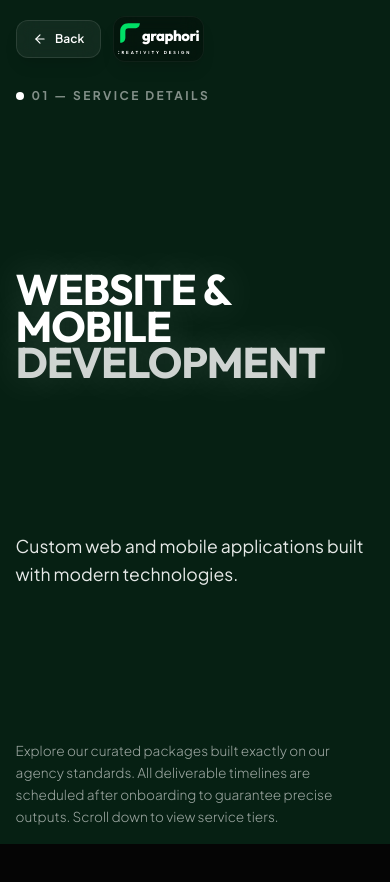
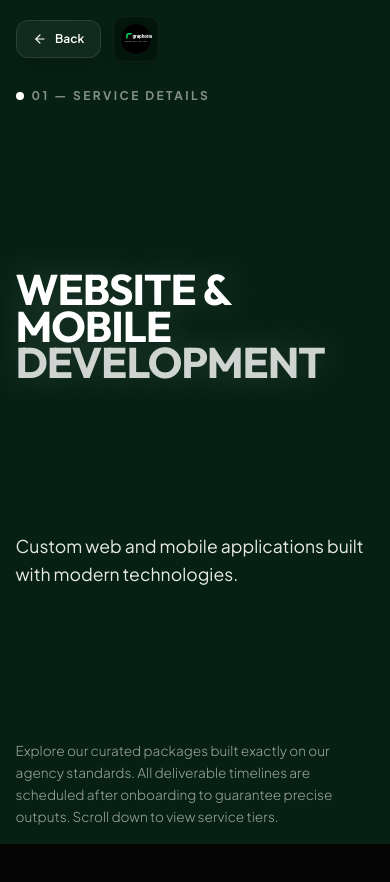
Before and after one commit to Pavitthiran-6/graphoria-moodboard, a React (Vite) app: page /services/web-mobile-development in a window 390 px wide. Shown: the top 882 px of the page. Built offline with nearby package versions, Linux system fonts and the light colour scheme.

Commit message:
feat: display exact favicon.svg image file directly in the headers

```diff
--- a/src/components/PricingPage.jsx
+++ b/src/components/PricingPage.jsx
@@ -182,41 +182,11 @@ export default function PricingPage() {
           onClick={() => navigateWithTransition('/')}
           className="flex items-center cursor-pointer group"
         >
-          <svg viewBox="90 150 370 165" className="h-14 md:h-16 w-auto transition-transform duration-300 group-hover:scale-[1.02]">
-            <g transform="translate(15, 5)">
-              {/* Green corner logo mark */}
-              <path
-                d="M 0,40 C 0,15 15,0 40,0 L 95,0 C 95,15 85,25 70,25 L 40,25 C 30,25 25,30 25,40 L 25,70 C 25,85 15,95 0,95 Z"
-                transform="translate(85, 155) scale(0.95)"
-                fill="#00DF66"
-              />
-              {/* 'graphoria' text */}
-              <text
-                x="185"
-                y="235"
-                fontFamily="'Outfit', sans-serif"
-                fontSize="68"
-                fontWeight="800"
-                fill="#ffffff"
-                letterSpacing="-2px"
-              >
-                graphoria
-              </text>
-              {/* 'CREATIVITY DESIGN' text */}
-              <text
-                x="240"
-                y="295"
-                fontFamily="'Outfit', sans-serif"
-                fontSize="20"
-                fontWeight="600"
-                fill="#ffffff"
-                letterSpacing="9px"
-                textAnchor="middle"
-              >
-                CREATIVITY DESIGN
-              </text>
-            </g>
-          </svg>
+          <img
+            src="/favicon.svg"
+            className="h-12 w-auto transition-transform duration-300 group-hover:scale-105"
+            alt="Graphoria Logo"
+          />
         </div>
 
         {/* Back Button */}
--- a/src/components/ServicePage.jsx
+++ b/src/components/ServicePage.jsx
@@ -466,43 +466,13 @@ export default function ServicePage() {
         {/* Logo Badge */}
         <div
           onClick={() => navigateWithTransition('/')}
-          className="flex items-center cursor-pointer group bg-black/30 backdrop-blur-md px-1 py-1 rounded-xl border border-white/5 shadow-lg transition-all duration-300 hover:border-white/10"
+          className="flex items-center cursor-pointer group bg-black/30 backdrop-blur-md px-1.5 py-1.5 rounded-xl border border-white/5 shadow-lg transition-all duration-300 hover:border-white/10"
         >
-          <svg viewBox="90 150 370 165" className="h-9 w-auto">
-            <g transform="translate(15, 5)">
-              {/* Green corner logo mark */}
-              <path
-                d="M 0,40 C 0,15 15,0 40,0 L 95,0 C 95,15 85,25 70,25 L 40,25 C 30,25 25,30 25,40 L 25,70 C 25,85 15,95 0,95 Z"
-                transform="translate(85, 155) scale(0.95)"
-                fill="#00DF66"
-              />
-              {/* 'graphoria' text */}
-              <text
-                x="185"
-                y="235"
-                fontFamily="'Outfit', sans-serif"
-                fontSize="68"
-                fontWeight="800"
-                fill="#ffffff"
-                letterSpacing="-2px"
-              >
-                graphoria
-              </text>
-              {/* 'CREATIVITY DESIGN' text */}
-              <text
-                x="240"
-                y="295"
-                fontFamily="'Outfit', sans-serif"
-                fontSize="20"
-                fontWeight="600"
-                fill="#ffffff"
-                letterSpacing="9px"
-                textAnchor="middle"
-              >
-                CREATIVITY DESIGN
-              </text>
-            </g>
-          </svg>
+          <img
+            src="/favicon.svg"
+            className="h-8 w-auto transition-transform duration-300 group-hover:scale-105"
+            alt="Graphoria Logo"
+          />
         </div>
       </div>
 
```
